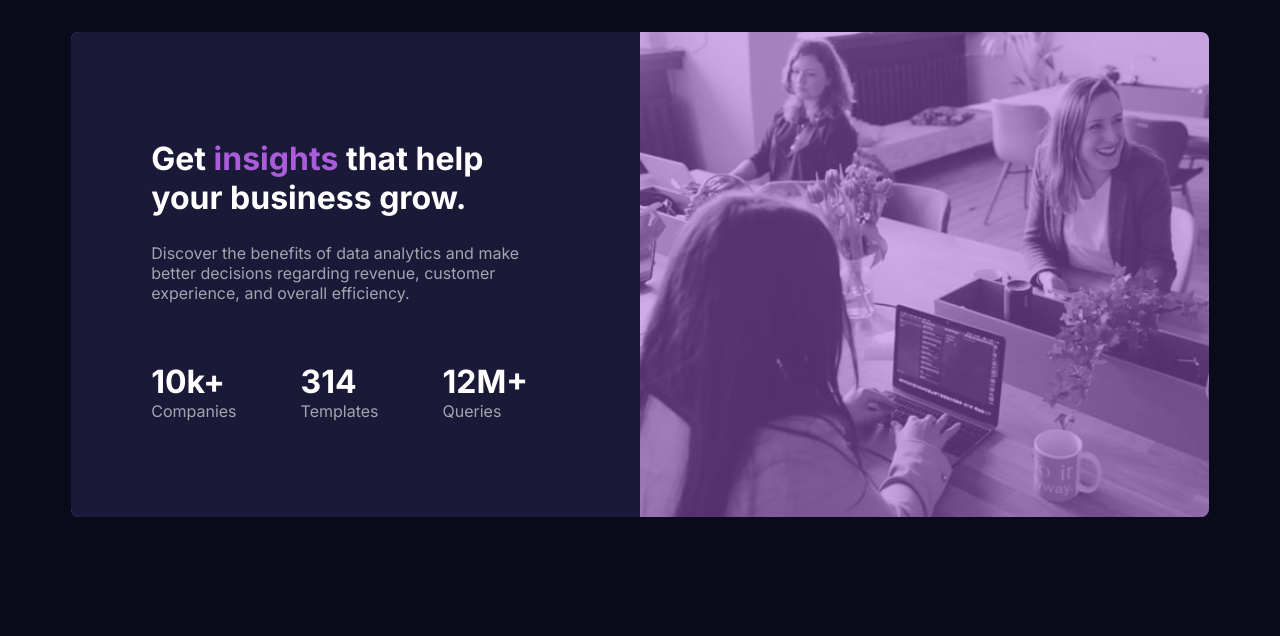
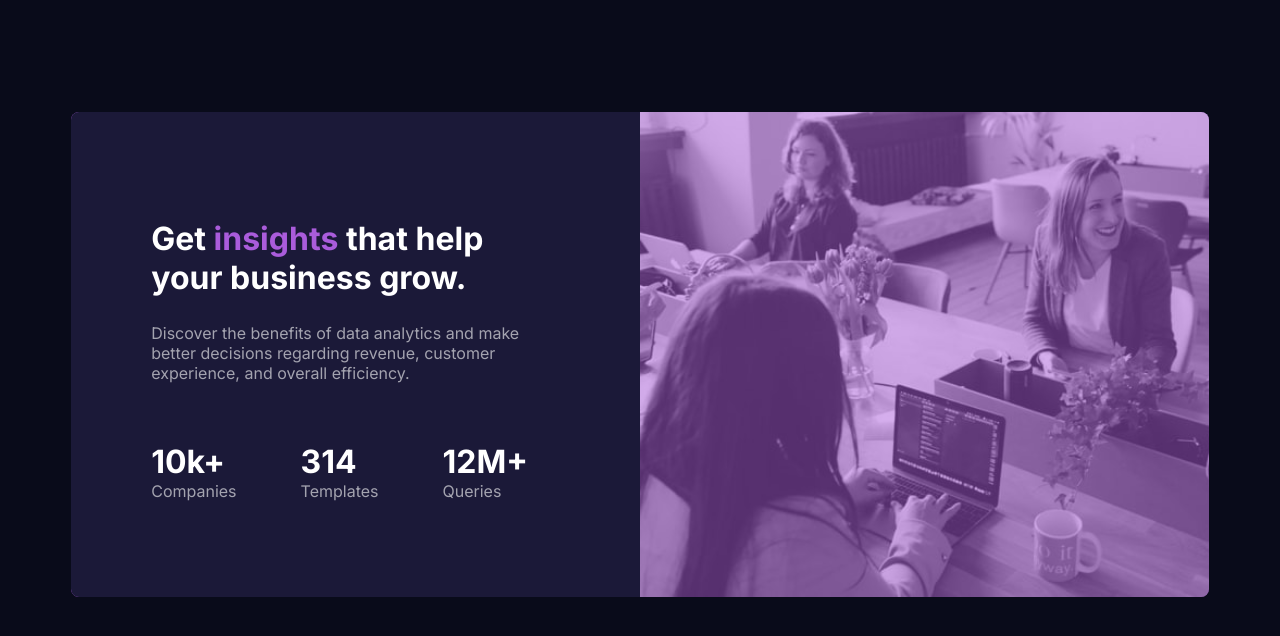
Before and after one commit to benwmx/Responsive-Stats-Card, a plain HTML site: page index.html in a window 1280 px wide. Drawn offline with Linux system fonts and the light colour scheme.

Commit message:
added last touches

```diff
--- a/style.css
+++ b/style.css
@@ -51,8 +51,10 @@ p {
 		font-size: 2rem;
 	}
 	.container {
+		position: relative;
 		display: grid;
 		width: 90%;
+		top: 5rem;
 		min-height: 15rem;
 		grid-template-columns: repeat(2, 1fr);
 		grid-template-rows: 1fr;
```
